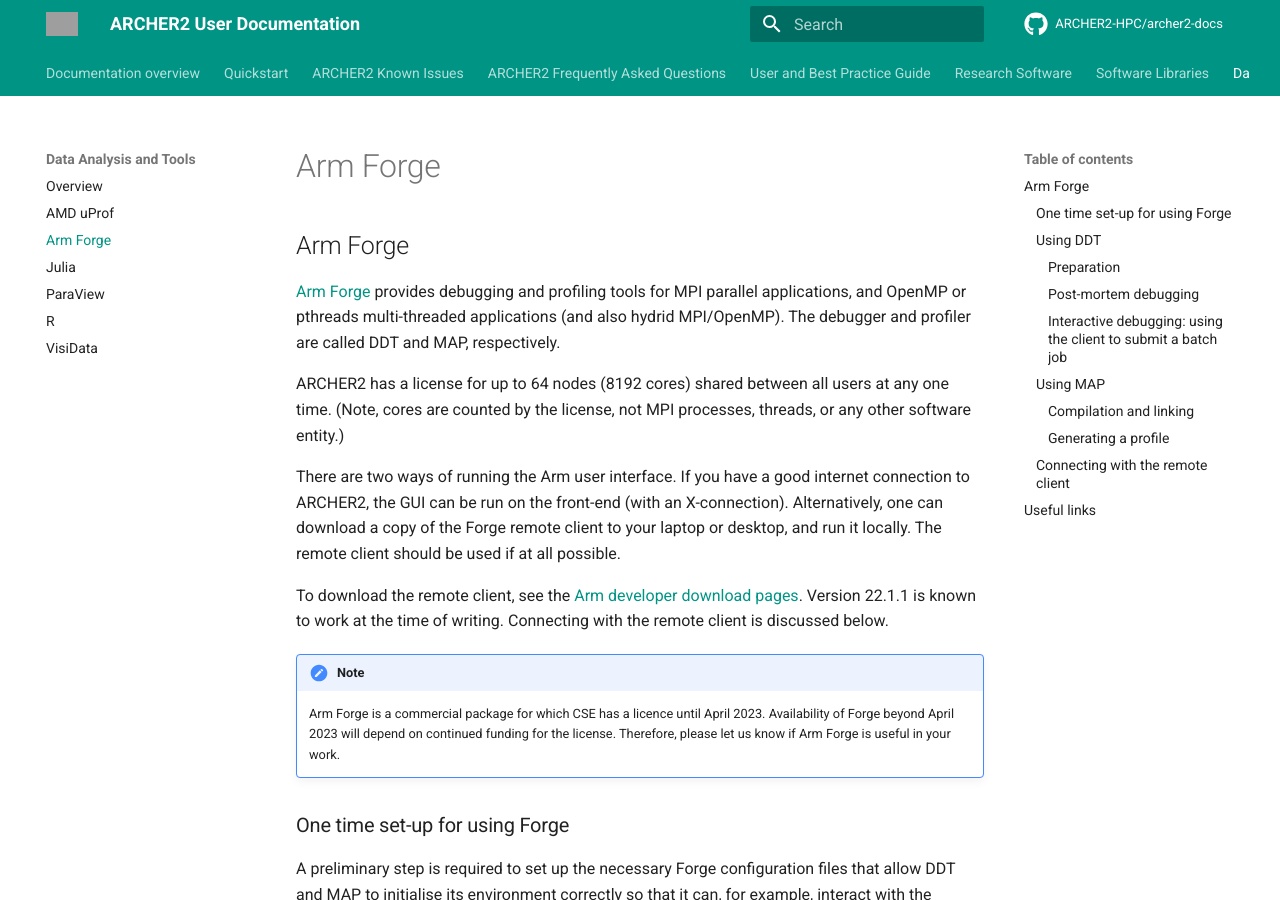
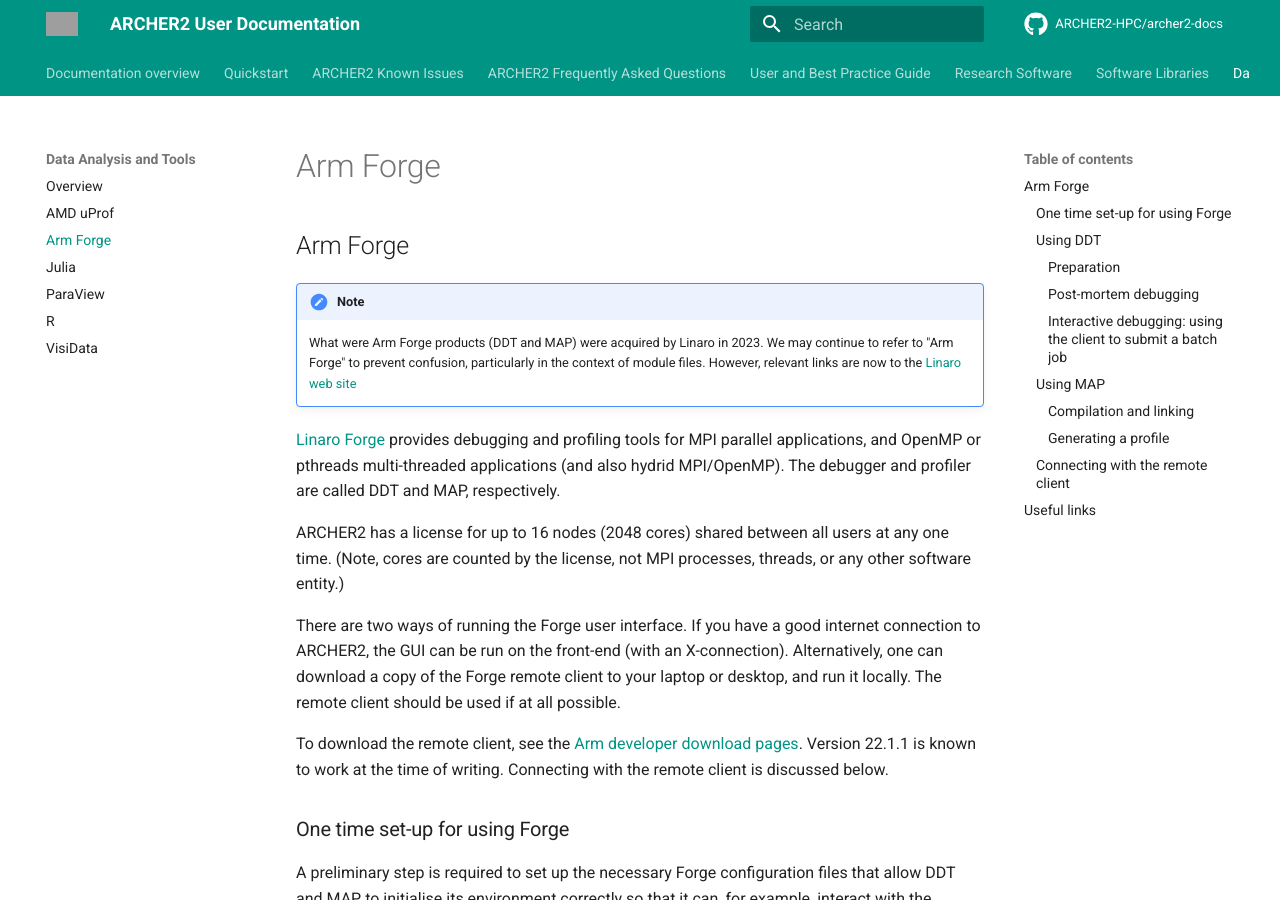
Before and after one commit to ARCHER2-HPC/archer2-docs, an MkDocs documentation site: the page built from docs/data-tools/arm-forge.md, in a window 1280 px wide and 900 px high. Built offline with MkDocs 1.6.1 and Material for MkDocs 9.7.7, drawn with Linux system fonts in a browser that asks for light colours; comment, search, counter and statistics services are not loaded; some of the changed text lies outside the part shown; grey boxes are pictures that could not be loaded.

Commit message:
Update forge details

```diff
--- a/docs/data-tools/arm-forge.md
+++ b/docs/data-tools/arm-forge.md
@@ -1,15 +1,24 @@
 ## Arm Forge
 
-[Arm Forge](https://developer.arm.com/Tools%20and%20Software/Arm%20Forge)
+
+!!! note
+    What were Arm Forge products (DDT and MAP) were acquired by Linaro in 2023.
+    We may continue to refer to "Arm Forge" to prevent confusion,
+    particularly in the context of module files.
+    However, relevant links are now to the
+    [Linaro web site](https://www.linaroforge.com/)
+
+
+[Linaro Forge](https://www.linaroforge.com/)
 provides debugging and profiling tools for MPI parallel applications, and
 OpenMP or pthreads multi-threaded applications (and also hydrid MPI/OpenMP).
 The debugger and profiler are called DDT and MAP, respectively.
 
-ARCHER2 has a license for up to 64 nodes (8192 cores) shared between
+ARCHER2 has a license for up to 16 nodes (2048 cores) shared between
 all users at any one time. (Note, cores are counted by the license, not
 MPI processes, threads, or any other software entity.)
 
-There are two ways of running the Arm user interface. If you have a good
+There are two ways of running the Forge user interface. If you have a good
 internet connection to ARCHER2, the GUI can be run on the front-end (with
 an X-connection).
 Alternatively, one can download a copy of the Forge remote client to your
@@ -17,15 +26,10 @@
 at all possible.
 
 To download the remote client, see the
-[Arm developer download pages](https://developer.arm.com/downloads/-/arm-forge). Version 22.1.1 is known to work at the time of writing. Connecting with
+[Arm developer download pages](https://www.linaroforge.com/downloadForge/).
+Version 22.1.1 is known to work at the time of writing. Connecting with
 the remote client is discussed below.
 
-
-!!! note
-    Arm Forge is a commercial package for which CSE has a licence until
-    April 2023. Availability of Forge beyond April 2023 will depend on
-    continued funding for the license. Therefore, please let us know if
-    Arm Forge is useful in your work.
 
 
 ### One time set-up for using Forge
@@ -280,5 +284,5 @@
 ## Useful links
 
 
-  - [Arm Forge User Guide](https://developer.arm.com/documentation/101136/latest/)
+  - [Forge User Guide](https://www.linaroforge.com/documentation/)
   - More information on [X-window connections to ARCHER2](https://docs.archer2.ac.uk/user-guide/connecting/#logging-in).
```
Also changed, not shown: other parts of docs/data-tools/arm-forge.md (+2 -2 lines).
